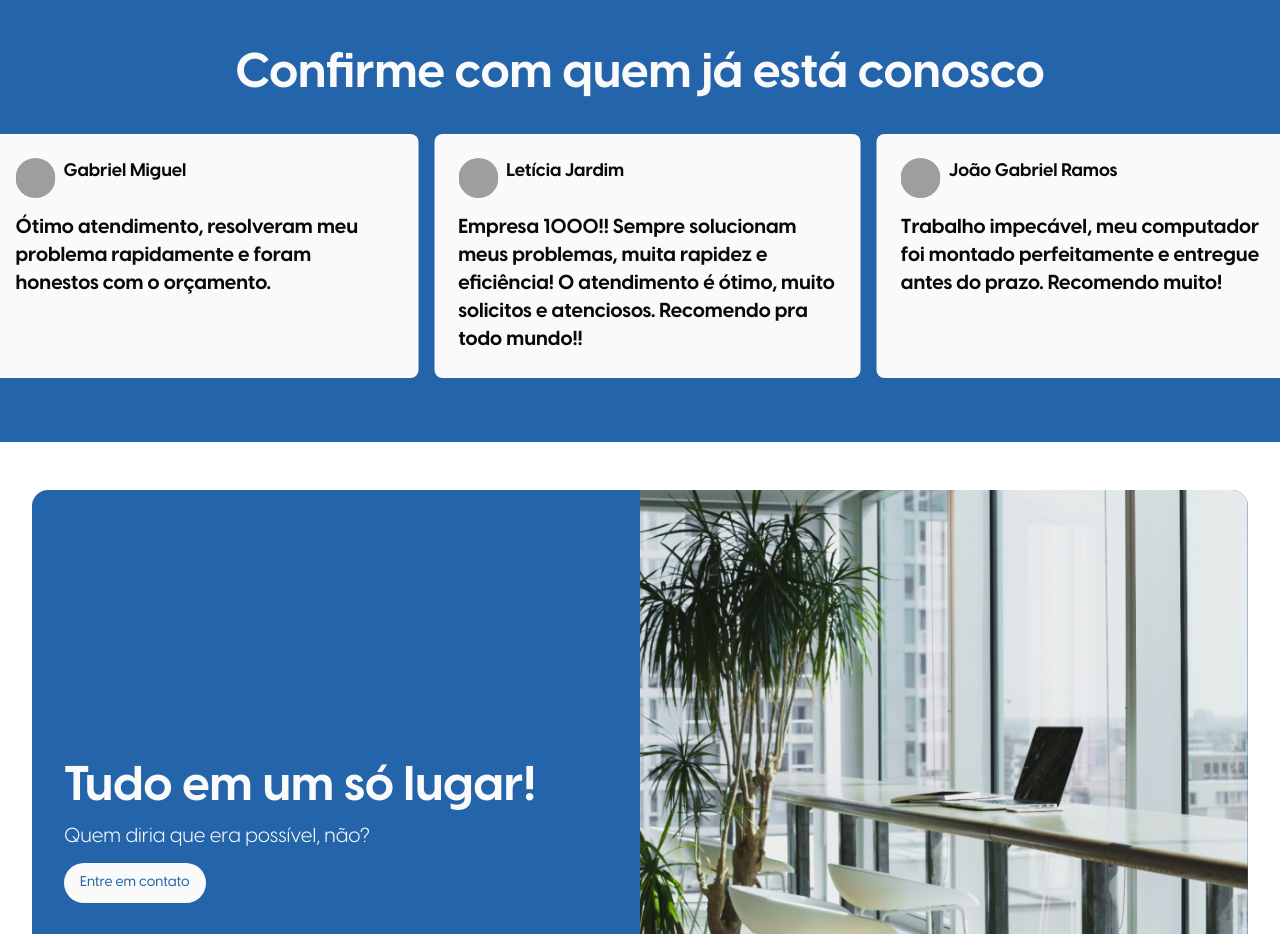
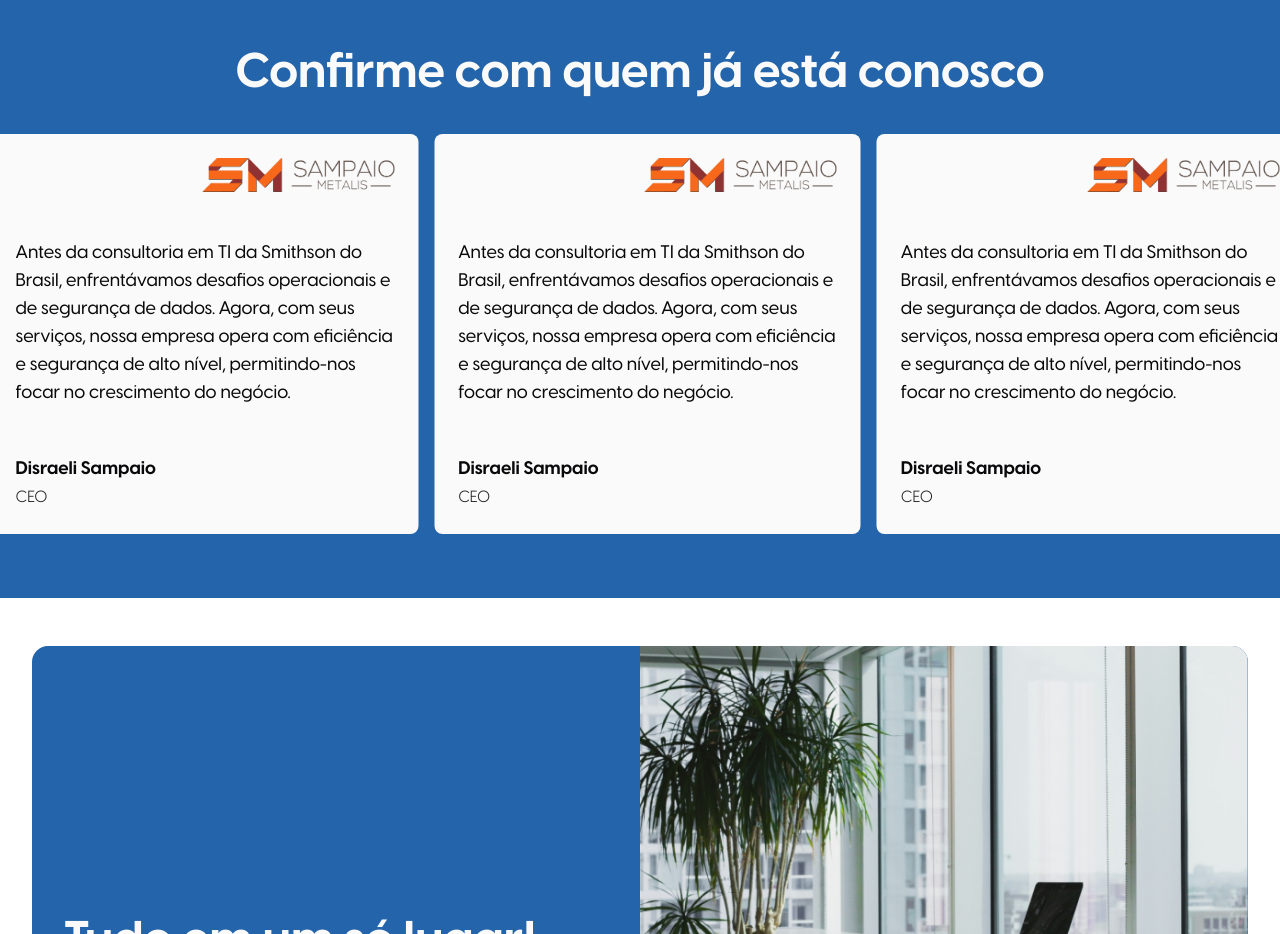
Before and after one commit to Smithson-do-Brasil/smithson-do-brasil, a React (Vite) app: page / in a window 1280 px wide. Shown: the part 3720-4654 px from the top of the page. Built offline with nearby package versions, Linux system fonts and the light colour scheme; grey boxes are pictures that could not be loaded; a web font is replaced by a local one.

Commit message:
feat: updating reviews section

```diff
--- a/src/pages/Home/components/review-item.tsx
+++ b/src/pages/Home/components/review-item.tsx
@@ -1,27 +1,24 @@
-import { Avatar, AvatarFallback, AvatarImage } from '@/components/ui/avatar'
 import { CarouselItem } from '@/components/ui/carousel'
 
 interface ReviewItemProps {
   review: string
   name: string
+  role: string
+  image: string
 }
 
-export function ReviewItem({ review, name }: ReviewItemProps) {
+export function ReviewItem({ review, name, role, image }: ReviewItemProps) {
   return (
-    <CarouselItem className="pl-4 md:basis-1/2 lg:basis-1/3">
-      <div className="flex h-full flex-col gap-4 rounded-lg bg-zinc-50 p-6 text-zinc-950">
-        <div className="flex items-start gap-2">
-          <Avatar>
-            <AvatarImage src={`https://ui-avatars.com/api/?name=${name}`} />
-            <AvatarFallback>{name.slice(0, 1).toUpperCase()}</AvatarFallback>
-          </Avatar>
+    <CarouselItem className="md:basis-1/2 md:pl-4 lg:basis-1/3">
+      <div className="flex h-full flex-col gap-12 rounded-sm bg-zinc-50 p-6 text-zinc-950 md:rounded-lg">
+        <img src={image} alt={name} className="ml-auto max-w-48 text-end" />
 
-          <div className="space-y-0.5">
-            <p className="text-lg font-bold">{name}</p>
-          </div>
+        <p className="text-base font-medium md:text-lg">{review}</p>
+
+        <div className="space-y-0.5">
+          <p className="text-base font-bold md:text-lg">{name}</p>
+          <p className="text-sm text-zinc-800 md:text-base">{role}</p>
         </div>
-
-        <h3 className="text-xl font-bold">{review}</h3>
       </div>
     </CarouselItem>
   )
--- a/src/pages/Home/components/review.tsx
+++ b/src/pages/Home/components/review.tsx
@@ -23,26 +23,36 @@ export function Review() {
         ]}
         className="mx-auto w-[90%] lg:w-full"
       >
-        <CarouselContent className="-mx-6">
+        <CarouselContent className="md:-mx-6">
           <ReviewItem
-            review="Ótimo atendimento, resolveram meu problema rapidamente e foram honestos com o orçamento."
-            name="Gabriel Miguel"
+            review="Antes da consultoria em TI da Smithson do Brasil, enfrentávamos desafios operacionais e de segurança de dados. Agora, com seus serviços, nossa empresa opera com eficiência e segurança de alto nível, permitindo-nos focar no crescimento do negócio."
+            name="Disraeli Sampaio"
+            role="CEO"
+            image="/empresas-parceiras/sampaio-metalis-color.png"
           />
           <ReviewItem
-            review="Empresa 1000!! Sempre solucionam meus problemas, muita rapidez e eficiência! O atendimento é ótimo, muito solicitos e atenciosos. Recomendo pra todo mundo!!"
-            name="Letícia Jardim"
+            review="Antes da consultoria em TI da Smithson do Brasil, enfrentávamos desafios operacionais e de segurança de dados. Agora, com seus serviços, nossa empresa opera com eficiência e segurança de alto nível, permitindo-nos focar no crescimento do negócio."
+            name="Disraeli Sampaio"
+            role="CEO"
+            image="/empresas-parceiras/sampaio-metalis-color.png"
           />
           <ReviewItem
-            review="Trabalho impecável, meu computador foi montado perfeitamente e entregue antes do prazo. Recomendo muito!"
-            name="João Gabriel Ramos"
+            review="Antes da consultoria em TI da Smithson do Brasil, enfrentávamos desafios operacionais e de segurança de dados. Agora, com seus serviços, nossa empresa opera com eficiência e segurança de alto nível, permitindo-nos focar no crescimento do negócio."
+            name="Disraeli Sampaio"
+            role="CEO"
+            image="/empresas-parceiras/sampaio-metalis-color.png"
           />
           <ReviewItem
-            review="Marcelo é um excelente profissional. Recomendo por sua honestidade e qualidade do serviço."
-            name="Renata Ferreira"
+            review="Antes da consultoria em TI da Smithson do Brasil, enfrentávamos desafios operacionais e de segurança de dados. Agora, com seus serviços, nossa empresa opera com eficiência e segurança de alto nível, permitindo-nos focar no crescimento do negócio."
+            name="Disraeli Sampaio"
+            role="CEO"
+            image="/empresas-parceiras/sampaio-metalis-color.png"
           />
           <ReviewItem
-            review="Serviço de qualidade e confiança. Se precisar, pode chamar!"
-            name="Lorenzo Dellano"
+            review="Antes da consultoria em TI da Smithson do Brasil, enfrentávamos desafios operacionais e de segurança de dados. Agora, com seus serviços, nossa empresa opera com eficiência e segurança de alto nível, permitindo-nos focar no crescimento do negócio."
+            name="Disraeli Sampaio"
+            role="CEO"
+            image="/empresas-parceiras/sampaio-metalis-color.png"
           />
         </CarouselContent>
       </Carousel>
```
Also changed, not shown: public/empresas-parceiras/sampaio-metalis-color.png (added).
